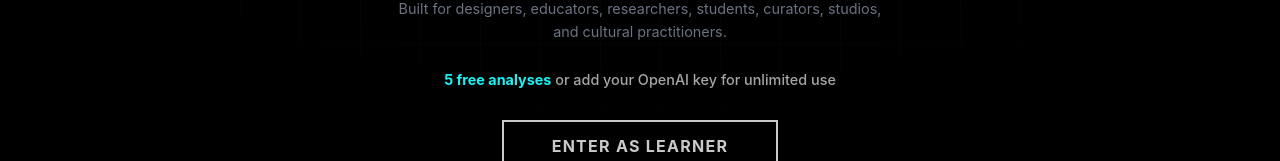
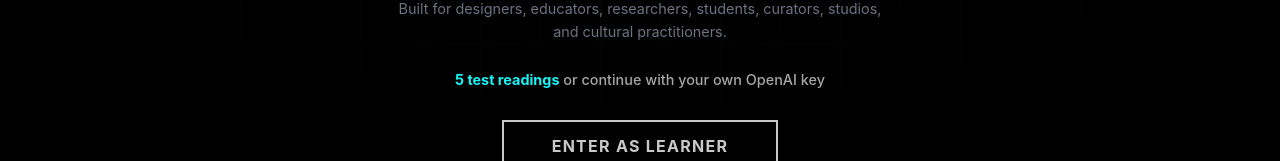
Before and after one commit to theblackyellowarrow/design-decode, a React (Vite) app: page / in a window 1280 px wide. Shown: the part 496-657 px from the top of the page. Built offline with nearby package versions, Linux system fonts and the light colour scheme.

Commit message:
Safety copy: 5 test readings, BYOK warning, restricted key guidance

```diff
--- a/src/main.jsx
+++ b/src/main.jsx
@@ -208,7 +208,7 @@ function App() {
             <p className="landing-sub">A Critical Design Reading Environment</p>
             <p className="landing-desc">Design is rarely read from a single point of view. Every poster, interface, publication, object, exhibition, package, or spatial intervention carries formal decisions, cultural assumptions, production histories, patterns of interaction, and systems of meaning. Design Decode brings these perspectives together within a single environment for critical reading.</p>
             <p className="landing-desc">Built for designers, educators, researchers, students, curators, studios, and cultural practitioners.</p>
-            <p className="landing-meta"><span className="landing-meta-highlight">5 free analyses</span> or add your OpenAI key for unlimited use</p>
+            <p className="landing-meta"><span className="landing-meta-highlight">5 test readings</span> or continue with your own OpenAI key</p>
             <button type="button" className="landing-cta" onClick={() => { setMode('standard'); setShowLanding(false); history.replaceState(null, '', '#toollearner'); }}>Enter as Learner</button>
             <button type="button" className="landing-cta" onClick={() => { setMode('expert'); setShowLanding(false); history.replaceState(null, '', '#toolexpert'); }}>Enter as Expert</button>
             <button type="button" className="landing-key-link" onClick={() => { setShowLanding(false); setShowKeyPrompt(true); history.replaceState(null, '', '#tool'); }}>I have my own key</button>
@@ -285,8 +285,9 @@ function App() {
       {showKeyPrompt ? (
         <div className="key-overlay" onClick={(e) => e.target === e.currentTarget && setShowKeyPrompt(false)}>
           <div className="key-modal">
-            <p className="key-modal-title">Enter your OpenAI API key</p>
-            <p className="key-modal-desc">You have used your 5 free analyses. To continue, add your own OpenAI API key. It is sent only to the server for this session and never stored by us.</p>
+            <p className="key-modal-title">Continue with your own OpenAI key</p>
+            <p className="key-modal-desc">You have used your 5 test readings. To continue, add your own OpenAI API key. It is sent only to the server for this session and never stored by us.</p>
+            <p className="key-modal-desc" style={{color: 'var(--orange)', fontSize: '0.78rem', marginTop: '4px'}}>For testing, use a restricted key with low spend limits.</p>
             <input
               type="password"
               className="key-input"
@@ -317,11 +318,11 @@ function App() {
               {userKey ? (
                 <span className="usage-key">Your key is active</span>
               ) : (
-                <span className="usage-count">{5 - usageCount} free analysis runs remaining</span>
+                <span className="usage-count">{5 - usageCount} test readings remaining</span>
               )}
             </div>
             {!userKey ? (
-              <button type="button" className="usage-add-key" onClick={() => setShowKeyPrompt(true)}>+ Add your OpenAI key</button>
+              <button type="button" className="usage-add-key" onClick={() => setShowKeyPrompt(true)}>+ Continue with your own key</button>
             ) : (
               <button type="button" className="usage-add-key" onClick={() => { localStorage.removeItem('dd_key'); setUserKey(''); setUsageCount(0); localStorage.setItem('dd_usage', '0'); }}>Remove key</button>
             )}
```
Also changed, not shown: 1 other file (tests, documents, lock files or other folders).
